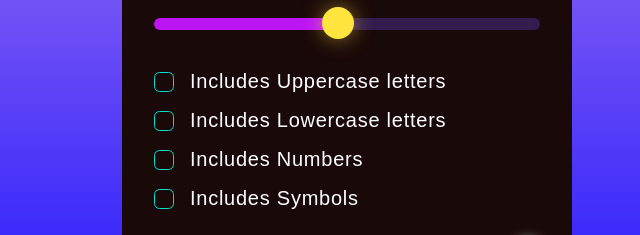
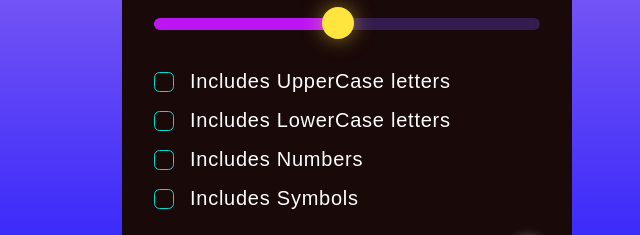
Before and after one commit to gungunsaluja/Password_generator, a plain HTML site: page index.html in a window 1280 px wide. Shown: the part 312-547 px from the top of the page, 293-933 px from the left. Drawn offline with Linux system fonts and the light colour scheme.

Commit message:
Update index.html

```diff
--- a/index.html
+++ b/index.html
@@ -45,11 +45,11 @@
       <!-- checkboxes -->
       <div class="check">
         <input type="checkbox" id="uppercase" />
-        <label for="uppercase">Includes Uppercase letters</label>
+        <label for="uppercase">Includes UpperCase letters</label>
       </div>
       <div class="check">
         <input type="checkbox" id="lowercase" />
-        <label for="lowercase">Includes Lowercase letters</label>
+        <label for="lowercase">Includes LowerCase letters</label>
       </div>
       <div class="check">
         <input type="checkbox" id="numbers" />
```
